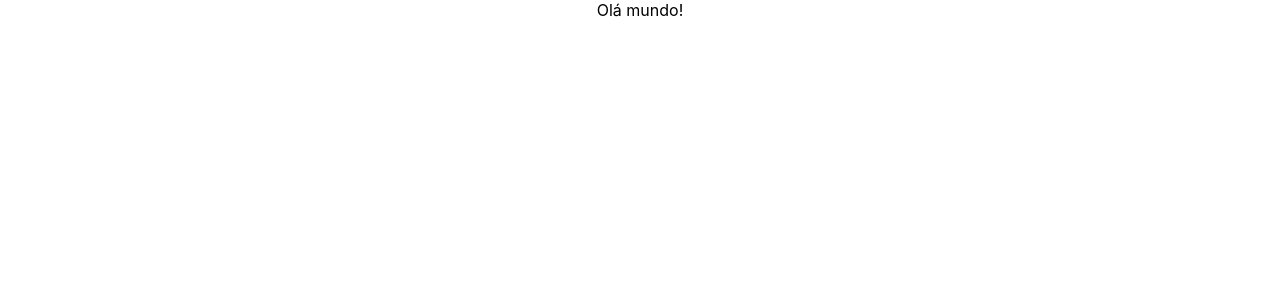
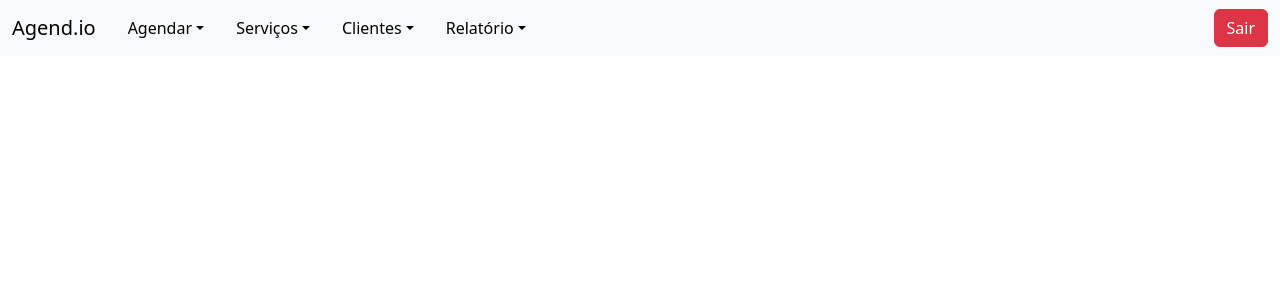
Before and after one commit to GSSachete/React_Almir, a React (Create React App) app: page / in a window 1280 px wide. Shown: the top 300 px of the page. Built offline with nearby package versions, Linux system fonts and the light colour scheme.

Commit message:
Menu Bootstrap

```diff
--- a/package.json
+++ b/package.json
@@ -6,6 +6,7 @@
     "@testing-library/jest-dom": "^5.17.0",
     "@testing-library/react": "^13.4.0",
     "@testing-library/user-event": "^13.5.0",
+    "bootstrap": "^5.3.2",
     "react": "^18.2.0",
     "react-dom": "^18.2.0",
     "react-scripts": "5.0.1",
--- a/src/components/Menu/Menu-nav.js
+++ b/src/components/Menu/Menu-nav.js
@@ -1,9 +1,55 @@
+import 'bootstrap/dist/css/bootstrap.min.css';
+import 'bootstrap/dist/js/bootstrap.min.js'
+
 
 const menu_nav = () => {
     return(
-        <div>
-            Olá mundo!
+        <nav class="navbar navbar-expand-lg bg-body-tertiary">
+        <div class="container-fluid">
+          <a class="navbar-brand" href="#">Agend.io</a>
+          <button class="navbar-toggler" type="button" data-bs-toggle="collapse" data-bs-target="#navbarNav" aria-controls="navbarNav" aria-expanded="false" aria-label="Toggle navigation">
+            <span class="navbar-toggler-icon"></span>
+          </button>
+          <div class="collapse navbar-collapse my-6 my-lg-0" id="navbarNav">
+            <ul class="navbar-nav mr-auto">
+              <li class="nav-item dropdown mx-2">
+                <a class="nav-link active dropdown-toggle" aria-current="page" href="#" role="button" data-bs-toggle="dropdown" aria-expanded="false">Agendar</a>
+                <ul class="dropdown-menu">
+                  <li><a class="dropdown-item" href="#">Cadastrar</a></li>
+                  <li><a class="dropdown-item" href="#">Atualizar</a></li>
+                  <li><a class="dropdown-item" href="#">Listagem</a></li>
+                </ul>
+              </li>
+              <li class="nav-item dropdown mx-2">
+                <a class="nav-link active dropdown-toggle" aria-current="page" href="#" role="button" data-bs-toggle="dropdown" aria-expanded="false">Serviços</a>
+                <ul class="dropdown-menu">
+                  <li><a class="dropdown-item" href="#">Cadastrar</a></li>
+                  <li><a class="dropdown-item" href="#">Atualizar</a></li>
+                  <li><a class="dropdown-item" href="#">Listagem</a></li>
+                </ul>
+              </li>
+              <li class="nav-item dropdown mx-2">
+                <a class="nav-link active dropdown-toggle" aria-current="page" href="#" role="button" data-bs-toggle="dropdown" aria-expanded="false">Clientes</a>
+                <ul class="dropdown-menu">
+                  <li><a class="dropdown-item" href="#">Cadastrar</a></li>
+                  <li><a class="dropdown-item" href="#">Atualizar</a></li>
+                  <li><a class="dropdown-item" href="#">Listagem</a></li>
+                </ul>
+              </li>
+              <li class="nav-item dropdown mx-2">
+                <a class="nav-link active dropdown-toggle" aria-current="page" href="#" role="button" data-bs-toggle="dropdown" aria-expanded="false">Relatório</a>
+                <ul class="dropdown-menu">
+                  <li><a class="dropdown-item" href="#">Agendamentos</a></li>
+                  <li><a class="dropdown-item" href="#">Quantidade de Agendamentos</a></li>
+                </ul>
+              </li>
+            </ul>
+          </div>
+          <div class="d-flex">
+            <a class="btn btn-danger btn-sn" href="#">Sair</a>
+          </div>
         </div>
+      </nav>
     )
 }
 export default menu_nav;
```
Also changed, not shown: 1 other file (tests, documents, lock files or other folders).
